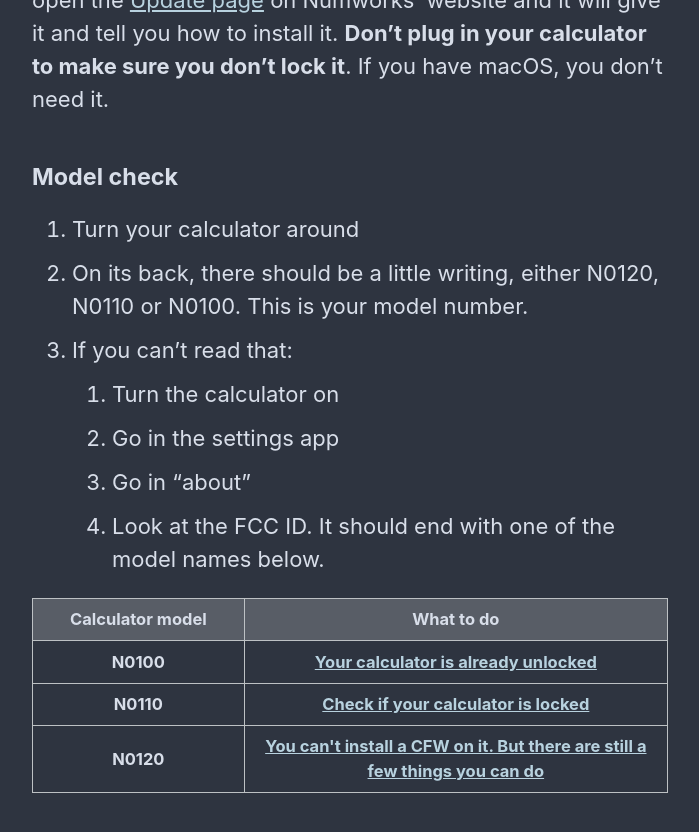
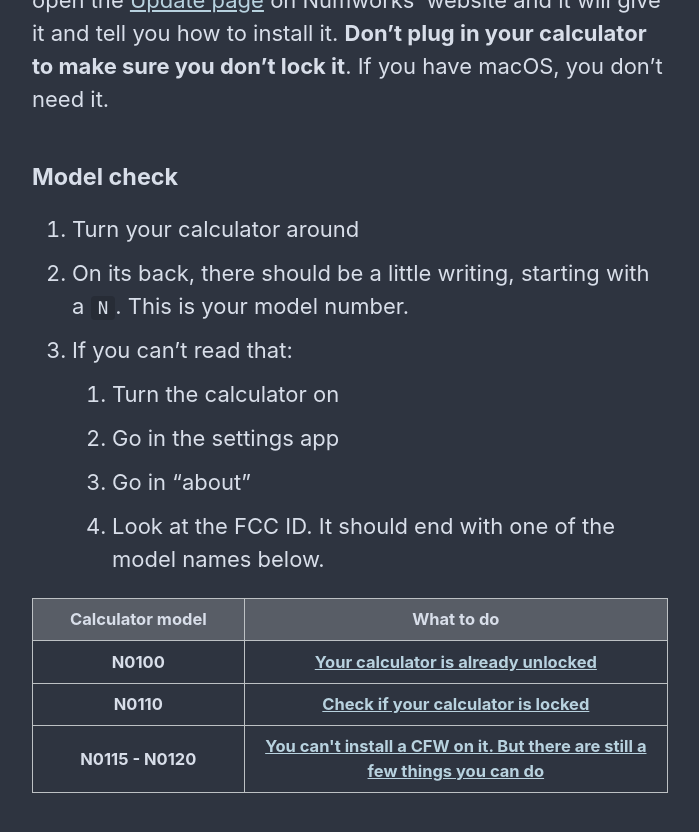
Before and after one commit to Omega-Numworks/Omega-Guide, a Jekyll site: the page built from _pages/en_US/get-started.md, in a window 1280 px wide and 900 px high, scrolled down 1567 px. Shown: the top 832 px of the window, without its empty margins (290-989 px from the left). Built offline with Jekyll 4.4.1, drawn with Linux system fonts in a browser that asks for light colours; comment, search, counter and statistics services are not loaded.

Commit message:
Update get-started.md

```diff
--- a/_pages/en_US/get-started.md
+++ b/_pages/en_US/get-started.md
@@ -27,7 +27,7 @@ Driver if you have Windows or Linux: open the [Update page](https://numworks.com
 #### Model check
 
 1. Turn your calculator around
-2. On its back, there should be a little writing, either N0120, N0110 or N0100. This is your model number.
+2. On its back, there should be a little writing, starting with a `N`. This is your model number.
 3. If you can't read that:
     1. Turn the calculator on
     2. Go in the settings app
@@ -55,7 +55,7 @@ Driver if you have Windows or Linux: open the [Update page](https://numworks.com
       <td style="text-align: center; font-weight: bold;"><a href="n0110-is-locked">Check if your calculator is locked</a></td>
     </tr>
     <tr>
-      <td style="text-align: center; font-weight: bold;">N0120</td>
+      <td style="text-align: center; font-weight: bold;">N0115 - N0120</td>
       <td style="text-align: center; font-weight: bold;"><a href="what-to-do-locked">You can't install a CFW on it. But there are still a few things you can do</a></td>
     </tr>
   </tbody>
```
